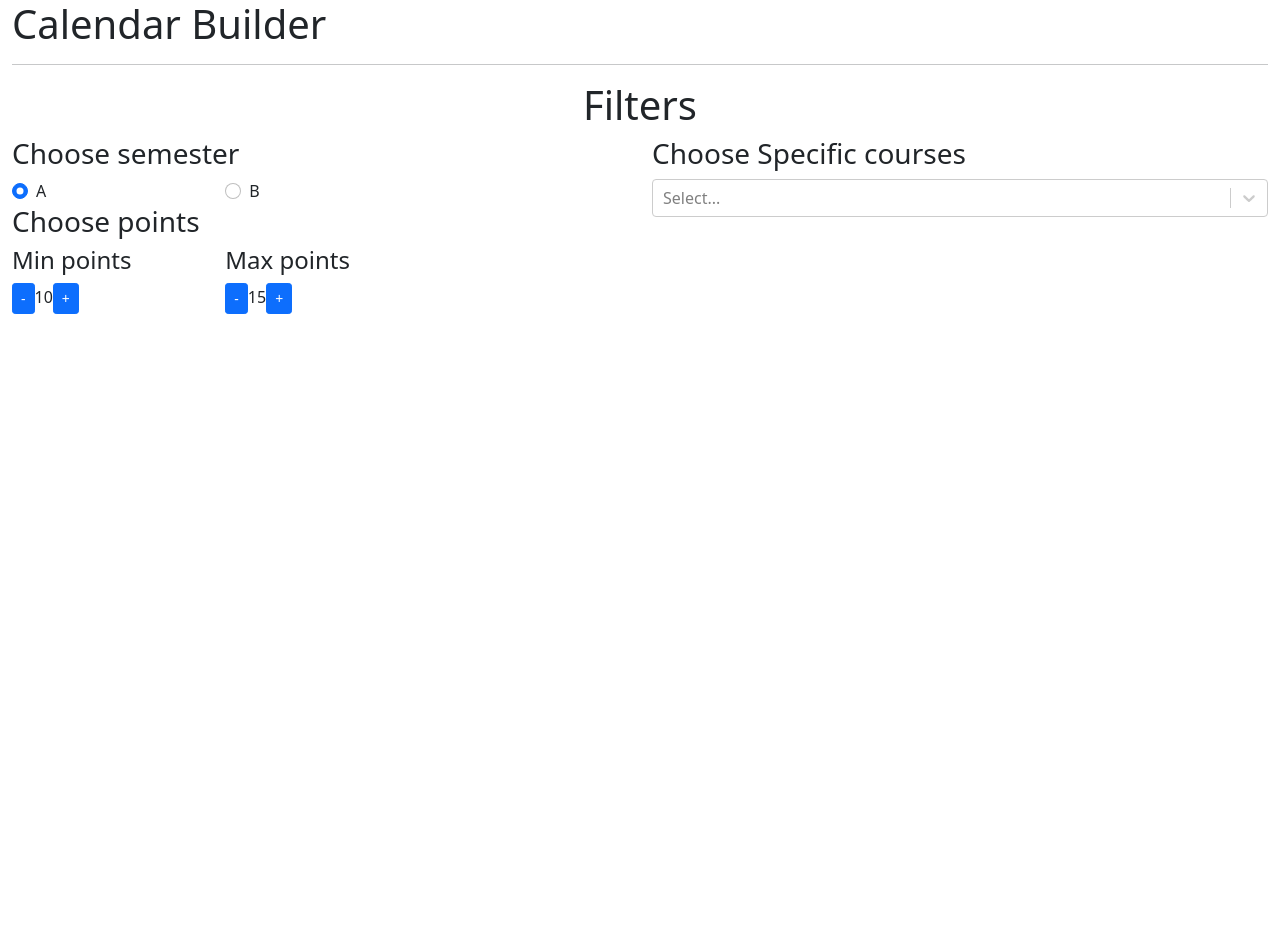
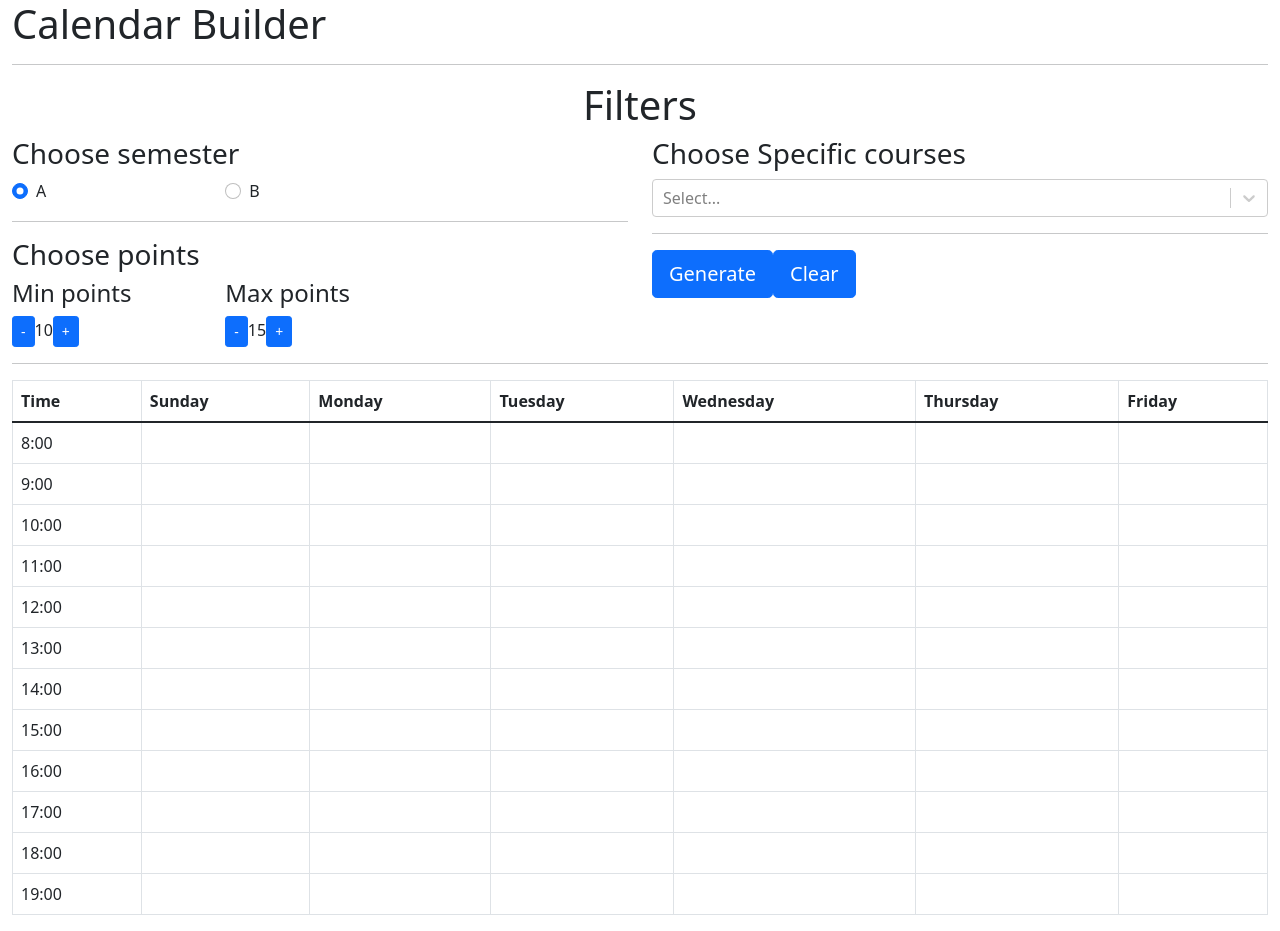
Before and after one commit to waseemtannous/UniGraduate, a React (Create React App) app in the folder client/: page /CalendarBuilder in a window 1280 px wide. Before the commit the page ends 800 px from the top, so only its background shows below. Built offline with nearby package versions, Linux system fonts and the light colour scheme; no server answers.

Commit message:
calendar builder 90%

```diff
--- a/client/src/components/CalendarBuilder/CalendarBuilder.js
+++ b/client/src/components/CalendarBuilder/CalendarBuilder.js
@@ -16,6 +16,25 @@ class CalendarBuilder extends Component {
 
     const user  = JSON.parse(sessionStorage.getItem('user'));
 
+    let calendar = [];
+    for (let i = 0; i < 12; i++) {
+        let row = [];
+        for (let j = 0; j < 6; j++) {
+            row.push("");
+        }
+        calendar.push(row);
+    }
+
+    let workingHours = [];
+    for (let i = 0; i < 12; i++) {
+        let row = [];
+        for (let j = 0; j < 6; j++) {
+            row.push(false);
+        }
+        workingHours.push(row);
+    }
+
+
     this.state = {
         user: user,
         semester: "A",
@@ -24,6 +43,8 @@ class CalendarBuilder extends Component {
         minPoints: 10,
         maxPoints: 15,
         availableCoursesSelect: [],
+        calendar: calendar,
+        workingHours: workingHours,
     };
   }
 
@@ -48,15 +69,20 @@ class CalendarBuilder extends Component {
   handleSemesterChange = (event) => {
     const semester = event.target.value;
     const availableCourses = getAvailableCourses(this.state.user, this.state.courses, semester);
+    const availableCoursesSelect = [];
+    for (let i = 0; i < availableCourses.length; i++) {
+        availableCoursesSelect.push({value: availableCourses[i].name, label: availableCourses[i].name});
+    }
     this.setState({
         semester: semester,
-        availableCourses: availableCourses
+        availableCourses: availableCourses,
+        availableCoursesSelect: availableCoursesSelect,
     });
     console.log(availableCourses);
     }
 
   semesterFilter() {
-    // radio buttons selector with A, B, C
+    // radio buttons selector with A, B
     return (
         <div className="row">
             <h3>Choose semester</h3>
@@ -152,7 +178,90 @@ class CalendarBuilder extends Component {
         );
     }
 
+    transpose(original) {
+        let copy = [];
+        for (let i = 0; i < 6; i++) {
+            let row = [];
+            for (let j = 0; j < 12; j++) {
+                row.push(original[j][i]);
+            }
+            copy.push(row);
+        }
+        return copy;
+    }
 
+    transposeT(original) {
+        let copy = [];
+        for (let i = 0; i < 12; i++) {
+            let row = [];
+            for (let j = 0; j < 6; j++) {
+                row.push(original[j][i]);
+            }
+            copy.push(row);
+        }
+        return copy;
+    }
+
+
+    generateCalendar() {
+        // generate calendar
+        const user = this.state.user;
+        const courses = this.state.availableCourses;
+        const semester = this.state.semester;
+        const minPoints = this.state.minPoints;
+        const maxPoints = this.state.maxPoints;
+        const workingHours = this.state.workingHours;
+        let calendar = this.state.calendar;
+
+        console.log(calendar);
+
+        // loop over working hours
+        for (let i = 0; i < 12; i++) {
+            for (let j = 0; j < 6; j++) {
+                if (workingHours[i][j]) {
+                    calendar[i][j] = "working";
+                } else {
+                    calendar[i][j] = "";
+                }
+            }
+        }
+
+        console.log("transpose", this.transpose(calendar));
+
+
+
+        const newCalendars = fillCalendar(user, courses, minPoints, maxPoints, semester, false, this.transpose(calendar));
+
+        console.log(newCalendars[0]);
+        this.setState({
+            calendar: this.transposeT(newCalendars[0]),
+        });
+    }
+
+    clearCalendar() {
+        let calendar = [];
+        for (let i = 0; i < 12; i++) {
+            let row = [];
+            for (let j = 0; j < 6; j++) {
+                row.push("");
+            }
+            calendar.push(row);
+        }
+
+        let workingHours = [];
+        for (let i = 0; i < 12; i++) {
+            let row = [];
+            for (let j = 0; j < 6; j++) {
+                row.push(false);
+            }
+            workingHours.push(row);
+        }
+
+        this.setState({
+            calendar: calendar,
+            workingHours: workingHours,
+        });
+    }
 
 
   filters() {
@@ -161,14 +270,84 @@ class CalendarBuilder extends Component {
         <h1 className='text-center'>Filters</h1>
         <div className="col-6">
           {this.semesterFilter()}
+          <hr />
           {this.pointsFilter()}
         </div>
         <div className="col-6">
           {this.coursesFilter()}
+          <hr />
+          <button onClick={() => this.generateCalendar()} className="btn btn-primary btn-lg btn-block">Generate</button>
+          <button onClick={() => this.clearCalendar()} className="btn btn-primary btn-lg btn-block">Clear</button>
         </div>
       </div>
     );
   }
+
+    setWorkingHour(hour, day) {
+        let workingHours = this.state.workingHours;
+        workingHours[hour][day] = !this.state.workingHours[hour][day];
+        this.setState({
+            workingHours: workingHours,
+        });
+    }
+
+    getCourseByHourAndDay(hour, day) {
+        const course = this.state.calendar[hour][day];
+
+        if (course != "" && course != "working") {
+            console.log(course);
+            return(
+                <div className="card">
+                    <div className="card-body">
+                        <p className="card-title">Name: {course.name}</p>
+                        <p className="card-text">Points: {course.points}</p>
+                    </div>
+                </div>
+            )
+        }
+        return "";
+    }
+
+    displayCalendar() {
+        // display grid of calendar from 8:00 to 20:00
+        return (
+            <div className="row">
+                <div className="col-12">
+                    <table className="table table-bordered">
+                        <thead>
+                        <tr>
+                            <th scope="col">Time</th>
+                            <th scope="col">Sunday</th>
+                            <th scope="col">Monday</th>
+                            <th scope="col">Tuesday</th>
+                            <th scope="col">Wednesday</th>
+                            <th scope="col">Thursday</th>
+                            <th scope="col">Friday</th>
+                        </tr>
+                        </thead>
+                        <tbody>
+                        {this.state.calendar.map((row, hour) => {
+                            return (
+                                <tr >
+                                    <td>
+                                        {8 + hour}:00
+                                    </td>
+                                    {row.map((obj, day) => {
+                                        return (
+                                            <td className={this.state.workingHours[hour][day] ? "bg-danger" : "bg-white"} onClick={() => this.setWorkingHour(hour, day)}>
+                                                {this.getCourseByHourAndDay(hour, day)}
+                                            </td>
+                                        );
+                                    })}
+                                </tr>
+                            );
+                        })}
+                        </tbody>
+                    </table>
+                </div>
+            </div>
+        );
+    }
 
     render() {
     return (
@@ -176,6 +355,8 @@ class CalendarBuilder extends Component {
         <h1>Calendar Builder</h1>
         <hr></hr>
         {this.filters()}
+        <hr></hr>
+        {this.displayCalendar()}
       </div>
       );
     }
--- a/client/src/components/CalendarBuilder/utils.js
+++ b/client/src/components/CalendarBuilder/utils.js
@@ -77,7 +77,7 @@ export function addLesturesToAssignment(lectures, assignment, course) {
         end = end - 8;
 
         for (let j = start; j < end; j++) {
-            if (newAssignment[day][j] === "") {
+            if (newAssignment[day][j] == "") {
                 newAssignment[day][j] = course;
             } else {
                 return null;
@@ -128,7 +128,10 @@ export function csp(courses, points, assignment, assignmentCourses, assignmentPo
 
 export function fillCalendar(user, courses, minPoints, maxPoints, semester, mandatory, workingHours) {
     // get available courses and filter by semester
-    let availableCourses = getAvailableCourses(user, courses, semester);
+    // let availableCourses = getAvailableCourses(user, courses, semester);
+    let availableCourses = courses;
+
+    console.log(availableCourses);
 
     // shuffle
     availableCourses.sort(() => Math.random() - 0.5);
@@ -143,6 +146,7 @@ export function fillCalendar(user, courses, minPoints, maxPoints, semester, mand
 
     for (let i = minPoints; i <= maxPoints; i++) {
         let assignment = csp(availableCourses, i, workingHours, [], 0, semester);
+        console.log("assignment", assignment);
         if (assignment) {
             assignments.push(assignment);
         }
```
